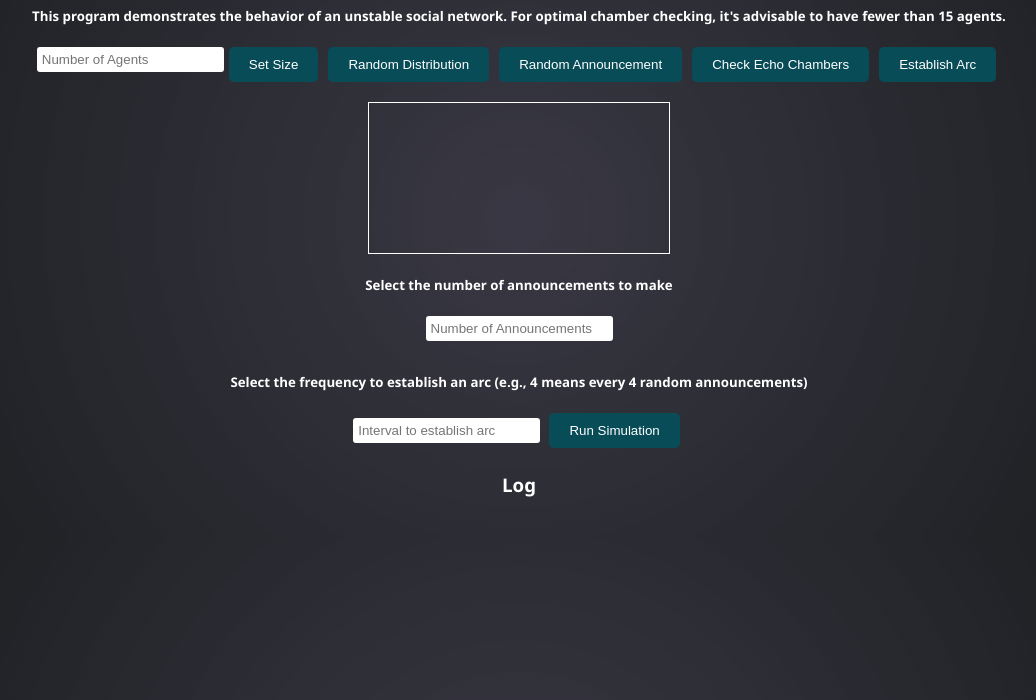
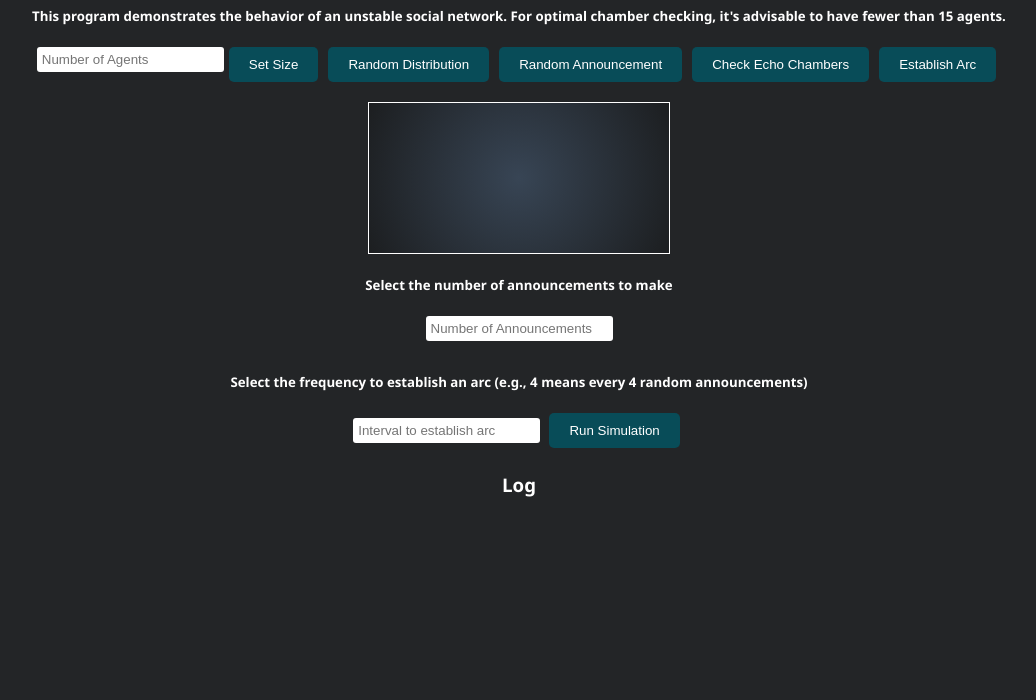
Before and after one commit to Raycaesar/Ray.github.io, a plain HTML site: page Echo_Chamber/Chamber_slide.html in a window 1280 px wide. Shown: the part 100-800 px from the top of the page, without its empty margins (121-1157 px from the left). Drawn offline with nearby package versions, Linux system fonts and the light colour scheme.

Commit message:
Update Chamber_slide.html

```diff
--- a/Echo_Chamber/Chamber_slide.html
+++ b/Echo_Chamber/Chamber_slide.html
@@ -4,7 +4,7 @@
     <meta charset="UTF-8">
     <meta name="viewport" content="width=device-width, initial-scale=1.0">
     <title>Unstable Network</title>
-    <link rel="stylesheet" type="text/css" href="style.css">
+    <link rel="stylesheet" type="text/css" href="style_slide.css">
 </head>
 <body>
     <h1>Unstable Network Simulation</h1>
```
